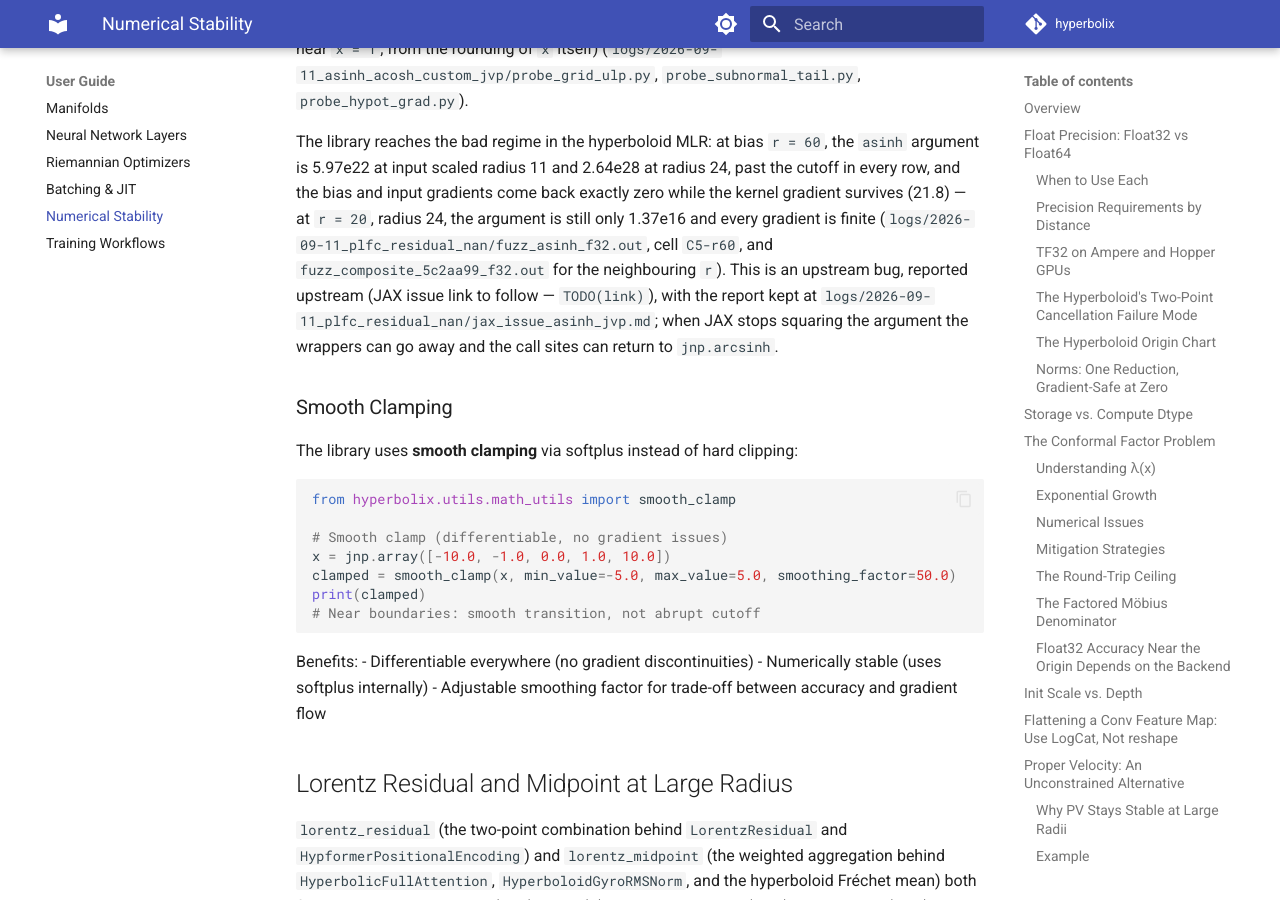
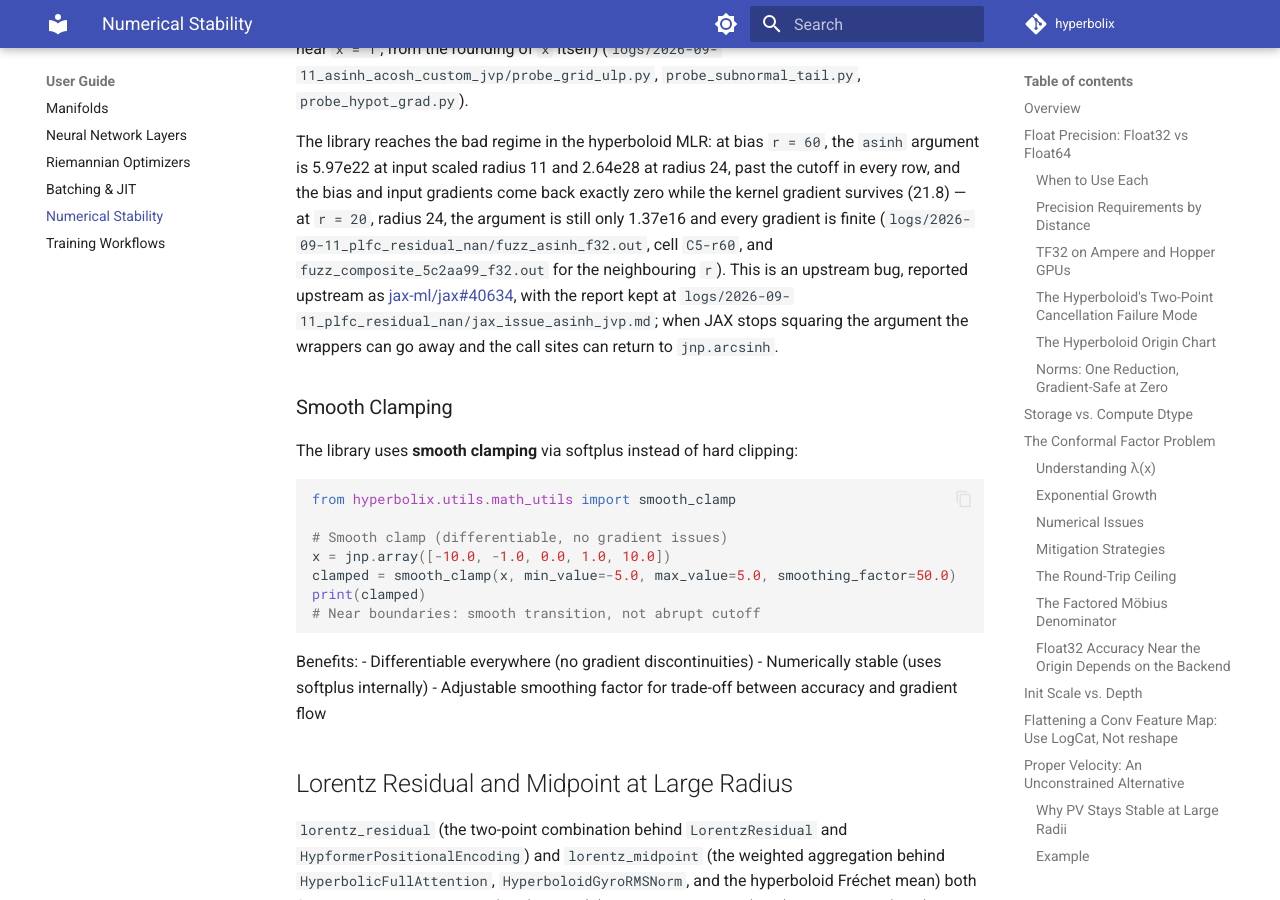
Before and after one commit to timoklein/hyperbolix, an MkDocs documentation site: the page built from docs/user-guide/numerical-stability.md, in a window 1280 px wide and 900 px high, scrolled down 26181 px. Built offline with MkDocs 1.6.1 and Material for MkDocs 9.7.7, drawn with Linux system fonts in a browser that asks for light colours; comment, search, counter and statistics services are not loaded; the version menu is left out.

Commit message:
Docs: link the filed JAX issue (jax-ml/jax#40634) for the asinh/acosh JVP overflow

```diff
--- a/docs/user-guide/numerical-stability.md
+++ b/docs/user-guide/numerical-stability.md
@@ -1069,7 +1069,7 @@ bias and input gradients come back exactly zero while the kernel gradient surviv
 `r = 20`, radius 24, the argument is still only 1.37e16 and every gradient is finite
 (`logs/2026-09-11_plfc_residual_nan/fuzz_asinh_f32.out`, cell `C5-r60`, and
 `fuzz_composite_5c2aa99_f32.out` for the neighbouring `r`). This is an upstream bug,
-reported upstream (JAX issue link to follow — `TODO(link)`), with the report kept at
+reported upstream as [jax-ml/jax#40634](https://github.com/jax-ml/jax/issues/40634), with the report kept at
 `logs/2026-09-11_plfc_residual_nan/jax_issue_asinh_jvp.md`; when JAX stops squaring the argument the
 wrappers can go away and the call sites can return to `jnp.arcsinh`.
 
```
Also changed, not shown: docs/changelog.md (+1 -1 lines).
